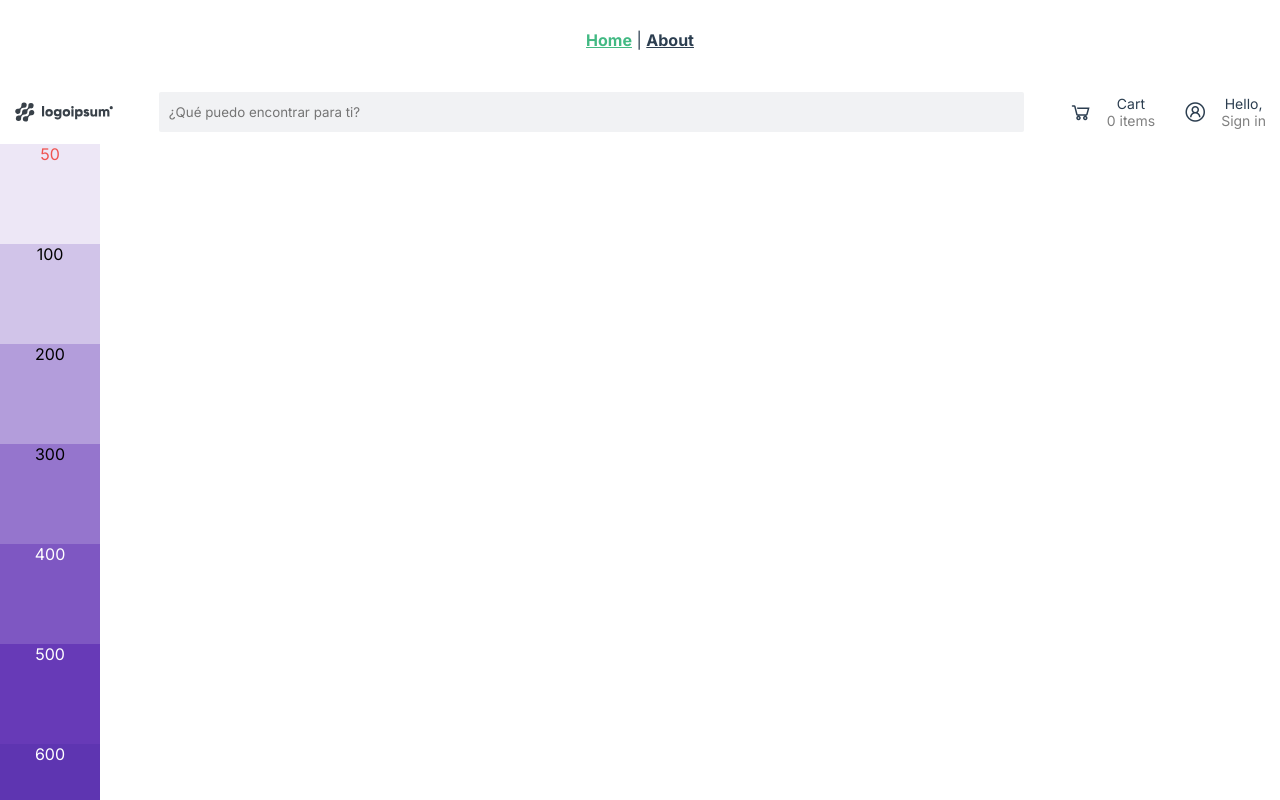
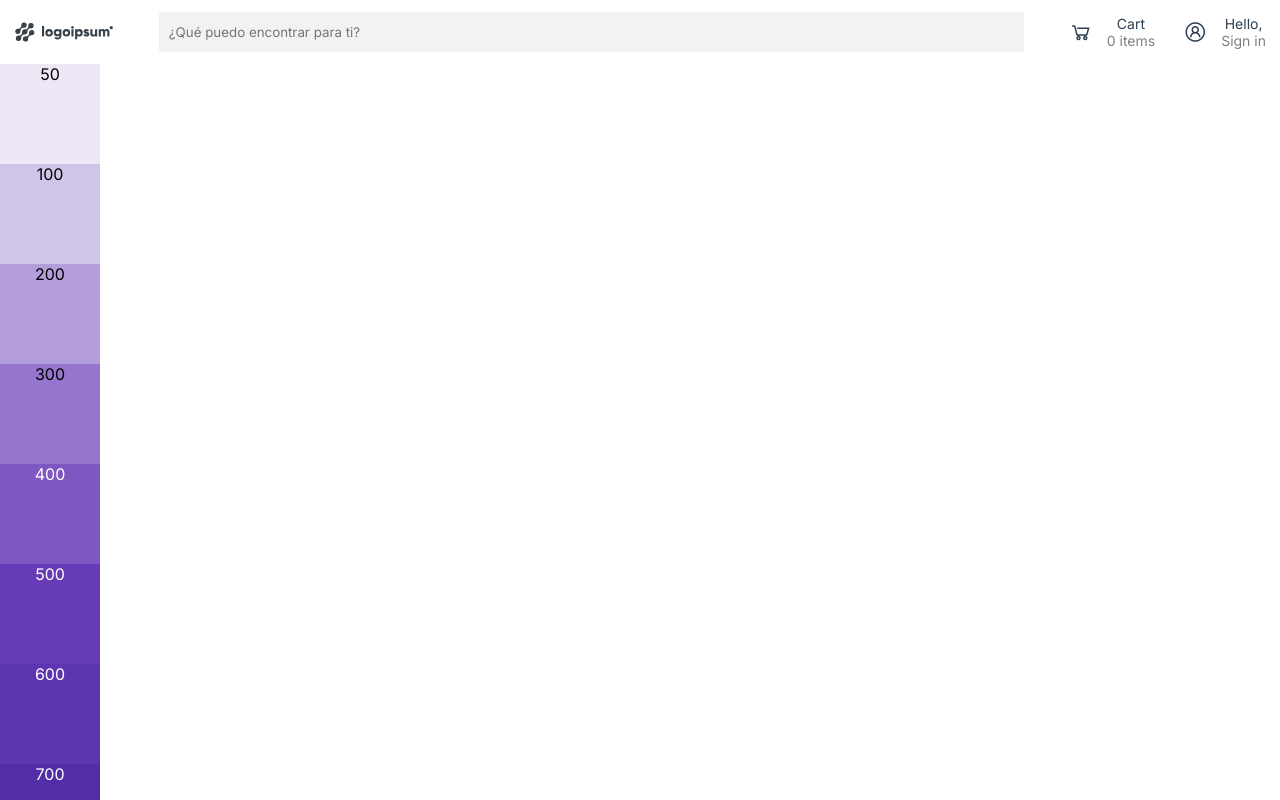
Before and after one commit to BryanLemus/ecommerce, a Vue app: page / in a window 1280 px wide. Shown: the top 800 px of the page. Built offline with nearby package versions, Linux system fonts and the light colour scheme.

Commit message:
Corrección de errores

```diff
--- a/src/App.vue
+++ b/src/App.vue
@@ -1,10 +1,16 @@
 <template>
-  <div id="nav">
-    <router-link to="/">Home</router-link> |
-    <router-link to="/about">About</router-link>
-  </div>
-  <router-view/>
+  <navbar placeholder="¿Qué puedo encontrar para ti?" />
+  <router-view />
 </template>
+
+<script>
+import navbar from "./components/Navbar";
+export default {
+  components:{
+    navbar
+  }
+}
+</script>
 
 <style lang="scss">
 @import "./assets/scss/styles";
--- a/src/assets/scss/Navbar.scss
+++ b/src/assets/scss/Navbar.scss
@@ -14,6 +14,7 @@
   justify-items: center;
   align-items: center;
   padding: 0.5em 0;
+  cursor: pointer;
   img {
     min-width: 8em;
   }
--- a/src/components/Navbar.vue
+++ b/src/components/Navbar.vue
@@ -1,6 +1,6 @@
 <template>
   <div class="navbar" :class="{ 'navbar--search-mode': SearchOpened }">
-    <a href="#" class="navbar-logo">
+    <a @click="$router.push('/')" class="navbar-logo">
       <img src="@/assets/images/logo-8.svg" />
     </a>
     <form class="navbar-search">
--- a/src/views/Home.vue
+++ b/src/views/Home.vue
@@ -1,7 +1,6 @@
 <template>
   <div class="home">
-    <navbar placeholder="¿Qué puedo encontrar para ti?"/>
-    <div class="bg-deep-purple-50 text-red-400" style="width: 100px; height: 100px">50</div>
+    <div class="bg-deep-purple-50" style="width: 100px; height: 100px">50</div>
     <div class="bg-deep-purple-100" style="width: 100px; height: 100px">100</div>
     <div class="bg-deep-purple-200" style="width: 100px; height: 100px">200</div>
     <div class="bg-deep-purple-300" style="width: 100px; height: 100px">300</div>
```
